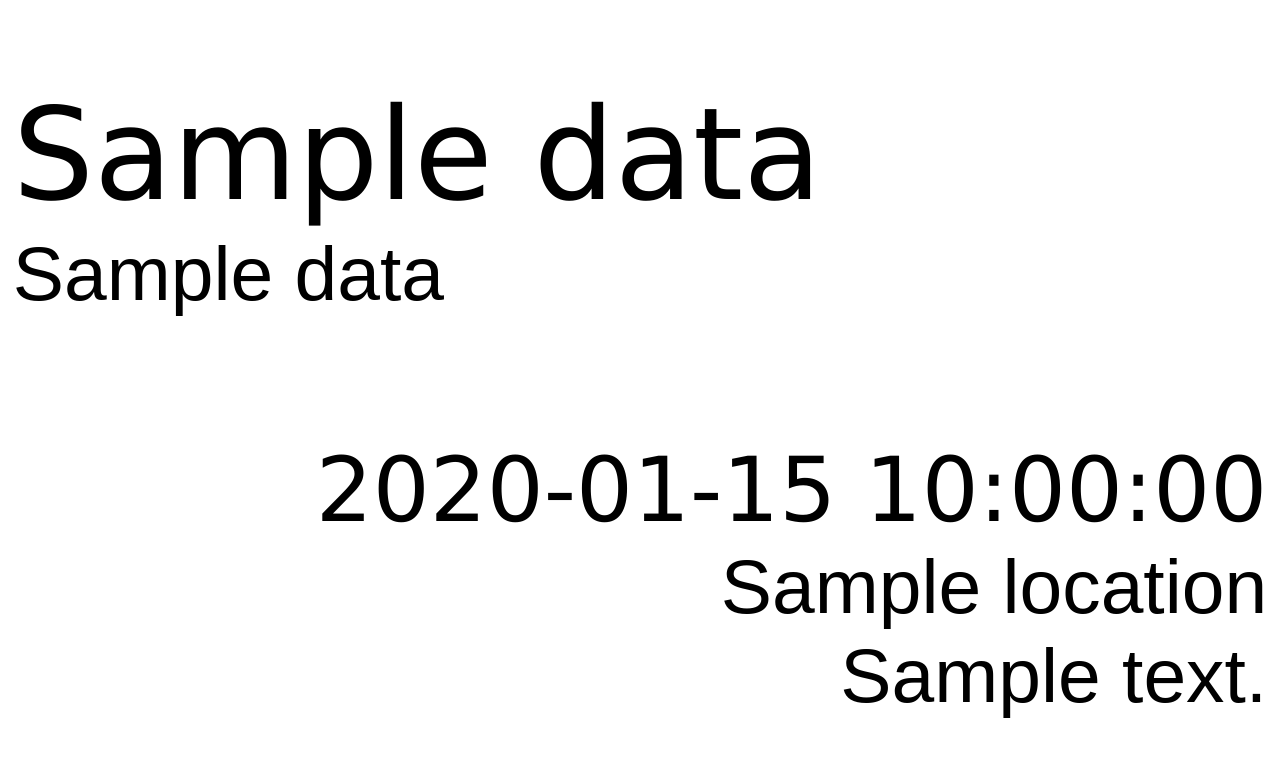
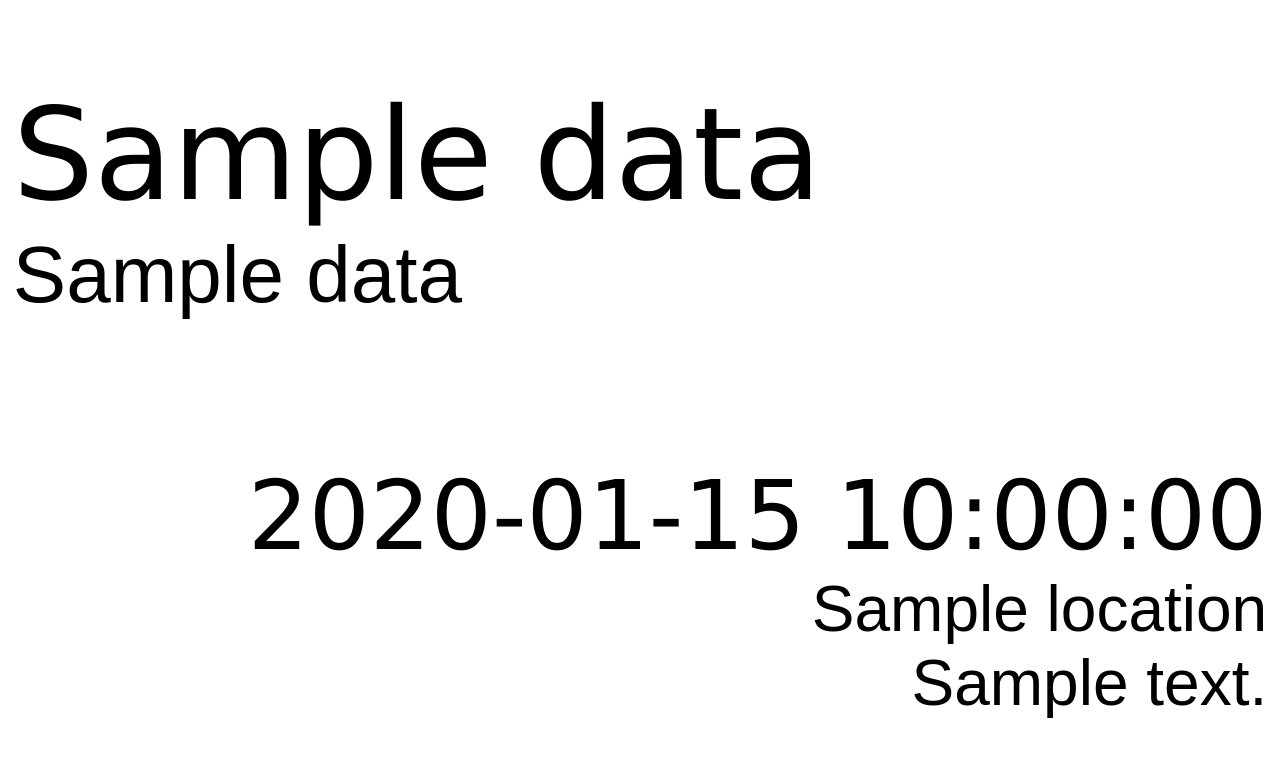
Before and after one commit to wuchengyangcn/repertoire-backend, a Flask app: template templates/README_FRONT.html in a window 1280 px wide. Shown: the top 757 px of the page. Run offline with Flask 3, Linux system fonts and the light colour scheme; the template is opened without the code that fills it: most values are stand-ins (such as "Sample title", 1, 10 or a date in 2020); parts of the project's set-up code (start-up, migrations or seed data) failed here and were passed over.

```diff
--- a/templates/README_FRONT.html
+++ b/templates/README_FRONT.html
@@ -14,8 +14,6 @@ Copyright (C) 2024 musicnbrain.org
     You should have received a copy of the GNU General Public License
     along with this program.  If not, see <https://www.gnu.org/licenses/>.
 -->
-
-<!-- Sample template for front page -->
 
 <!DOCTYPE html>
 <html lang="en">
@@ -39,20 +37,20 @@ Copyright (C) 2024 musicnbrain.org
         position: absolute;
         top: 10vh;
         left: 1vw;
-        right: 10vw;
+        right: 5vw;
         background-color: rgba(256, 256, 256, 0.8);
       }
 
-      /* header font size */
+      /* header font */
       #title {
-        font-size: 10vw;
+        font-size: 8rem;
         font-family: Verdana, Geneva, Tahoma, sans-serif;
         text-align: left;
       }
 
       /* subheader */
       #subtitle {
-        font-size: 6vw;
+        font-size: 5rem;
         font-family: Arial, Helvetica, sans-serif;
         text-align: left;
       }
@@ -61,28 +59,28 @@ Copyright (C) 2024 musicnbrain.org
       .front-lower {
         position: absolute;
         bottom: 10vh;
-        left: 10vw;
+        left: 5vw;
         right: 1vw;
         background-color: rgba(256, 256, 256, 0.8);
       }
 
-      /* footer font size */
+      /* footer font */
       #time {
-        font-size: 7vw;
+        font-size: 6rem;
         font-family: Verdana, Geneva, Tahoma, sans-serif;
         text-align: right;
       }
 
       /* subfooter */
       #location {
-        font-size: 6vw;
+        font-size: 4rem;
         font-family: Arial, Helvetica, sans-serif;
         text-align: right;
       }
 
       /* subfooter */
       #address {
-        font-size: 6vw;
+        font-size: 4rem;
         font-family: Arial, Helvetica, sans-serif;
         text-align: right;
       }
--- a/templates/desktop_back.html
+++ b/templates/desktop_back.html
@@ -47,7 +47,7 @@ Copyright (C) 2024 musicnbrain.org
       .name {
         position: relative;
         bottom: -10vh;
-        font-size: 4vw;
+        font-size: 4rem;
         font-weight: bold;
         font-family: Verdana, Geneva, Tahoma, sans-serif;
         text-align: center;
--- a/templates/desktop_content.html
+++ b/templates/desktop_content.html
@@ -36,20 +36,20 @@ Copyright (C) 2024 musicnbrain.org
       .item {
         padding-left: 1vw;
         padding-right: 1vw;
-        padding-bottom: 5vh;
+        padding-bottom: 4vh;
       }
 
       .performer {
         text-align: center;
         line-height: 1.2;
-        font-size: 2.5vw;
+        font-size: 3.5rem;
         font-family: Arial, Helvetica, sans-serif;
         font-weight: bold;
       }
 
       .pieces {
         line-height: 1.2;
-        font-size: 2vw;
+        font-size: 2.5rem;
         font-family: Verdana, Geneva, Tahoma, sans-serif;
       }
 
--- a/templates/mobile_back.html
+++ b/templates/mobile_back.html
@@ -46,7 +46,7 @@ Copyright (C) 2024 musicnbrain.org
       .name {
         position: relative;
         bottom: -22vh;
-        font-size: 10vw;
+        font-size: 8rem;
         font-weight: bold;
         font-family: Verdana, Geneva, Tahoma, sans-serif;
         text-align: center;
```
Also changed, not shown: templates/README_BACK.html (+4 -4 lines), templates/README_CONTENT.html (+7 -6 lines), templates/desktop_front.html (+7 -7 lines), templates/mobile_content.html (+5 -4 lines), templates/mobile_front.html (+7 -7 lines).
